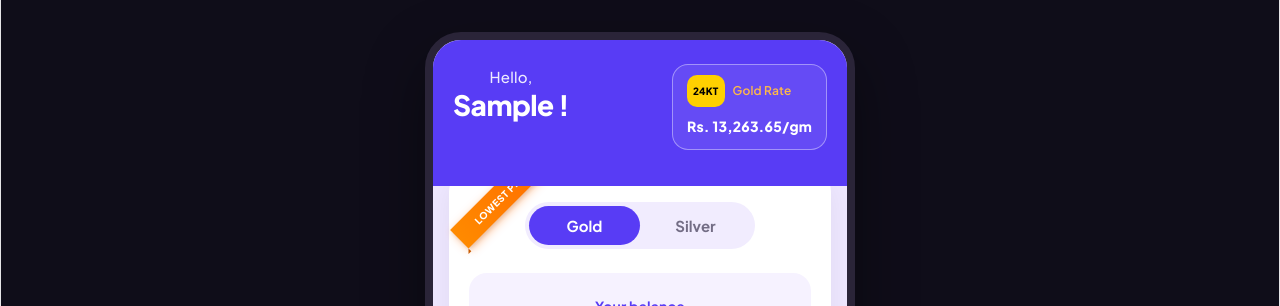
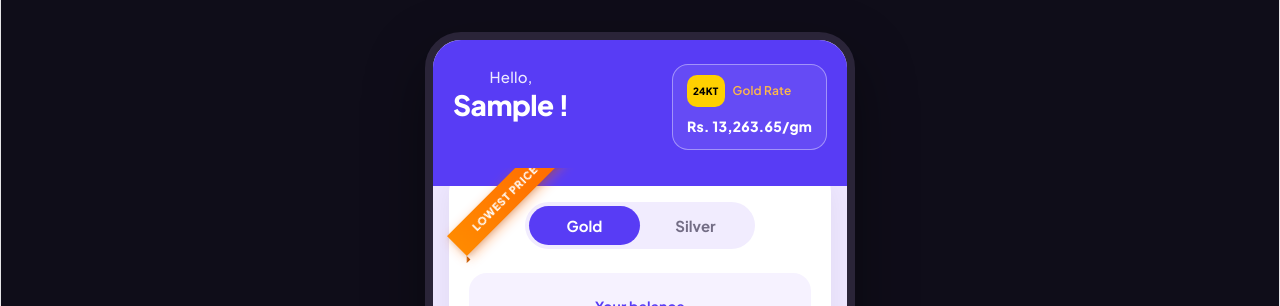
Before and after one commit to Dhivakar024/SJ_Jewellers, a React (Vite) app: page / in a window 1280 px wide. Both pictures are taken after typing "Sample", "5551234" into the empty fields and a click on the button "Sign in". Shown: the top 306 px of the page. Built offline with nearby package versions, Linux system fonts and the light colour scheme.

Commit message:
fix: adjust LOWEST PRICE ribbon position and dimensions for clear visibility and prominence

```diff
--- a/src/styles/app.css
+++ b/src/styles/app.css
@@ -551,10 +551,10 @@ textarea.profile-custom-input {
 /* Home Page Diagonal LOWEST PRICE Ribbon */
 .lowest-price-ribbon {
   position: absolute;
-  left: -8px;
-  top: 14px;
-  width: 125px;
-  height: 26px;
+  left: -12px;
+  top: 16px;
+  width: 136px;
+  height: 28px;
   background: linear-gradient(90deg, #FF8A00, #FF6A00);
   color: #ffffff;
   display: flex;
@@ -562,11 +562,11 @@ textarea.profile-custom-input {
   justify-content: center;
   transform: rotate(-45deg);
   font-weight: 800;
-  font-size: 9.5px;
-  letter-spacing: 0.6px;
+  font-size: 10.5px;
+  letter-spacing: 0.8px;
   text-transform: uppercase;
-  z-index: 10;
-  box-shadow: 0 3px 10px rgba(255, 106, 0, 0.4), 0 2px 4px rgba(0, 0, 0, 0.12);
+  z-index: 25;
+  box-shadow: 0 4px 12px rgba(255, 106, 0, 0.4), 0 2px 5px rgba(0, 0, 0, 0.15);
   pointer-events: none;
   overflow: visible;
 }
@@ -574,17 +574,17 @@ textarea.profile-custom-input {
 .lowest-price-ribbon::after {
   content: "";
   position: absolute;
-  right: -4px;
-  bottom: -4px;
-  border-left: 4px solid #C85A00;
-  border-top: 4px solid transparent;
+  right: -5px;
+  bottom: -5px;
+  border-left: 5px solid #C85A00;
+  border-top: 5px solid transparent;
 }
 
 .lowest-price-ribbon::before {
   content: "";
   position: absolute;
-  left: -4px;
-  bottom: -4px;
-  border-right: 4px solid #C85A00;
-  border-top: 4px solid transparent;
+  left: -5px;
+  bottom: -5px;
+  border-right: 5px solid #C85A00;
+  border-top: 5px solid transparent;
 }
```
